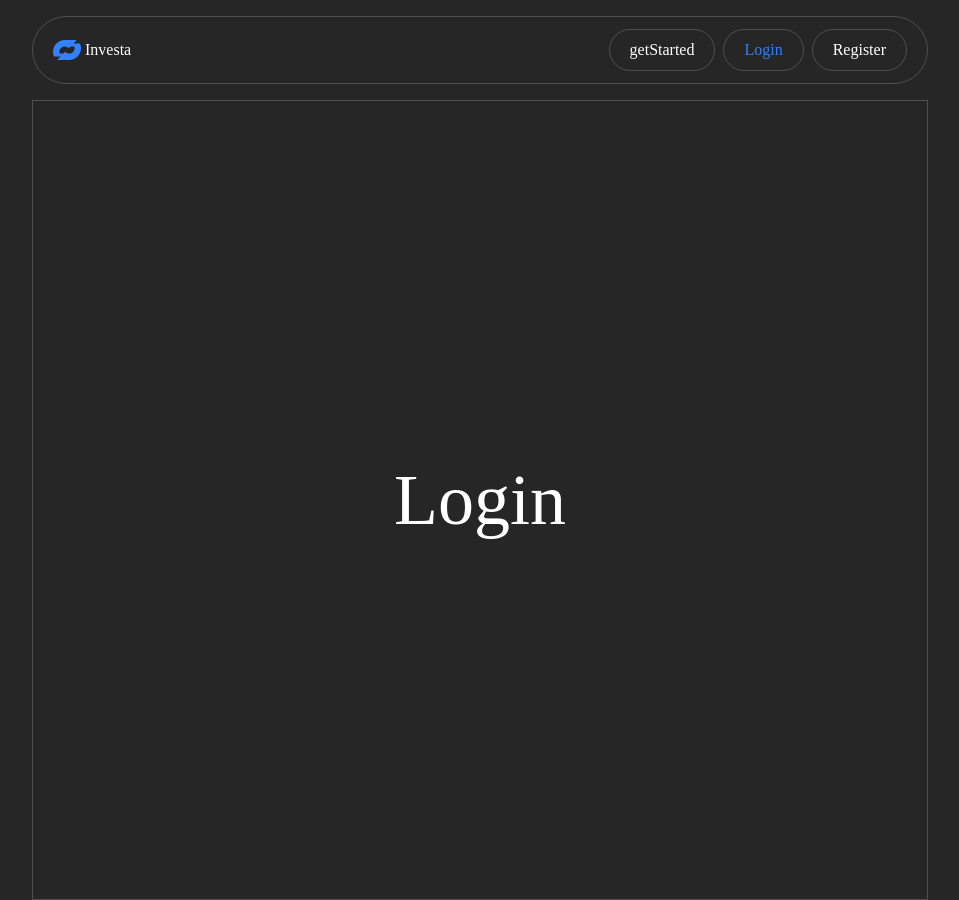
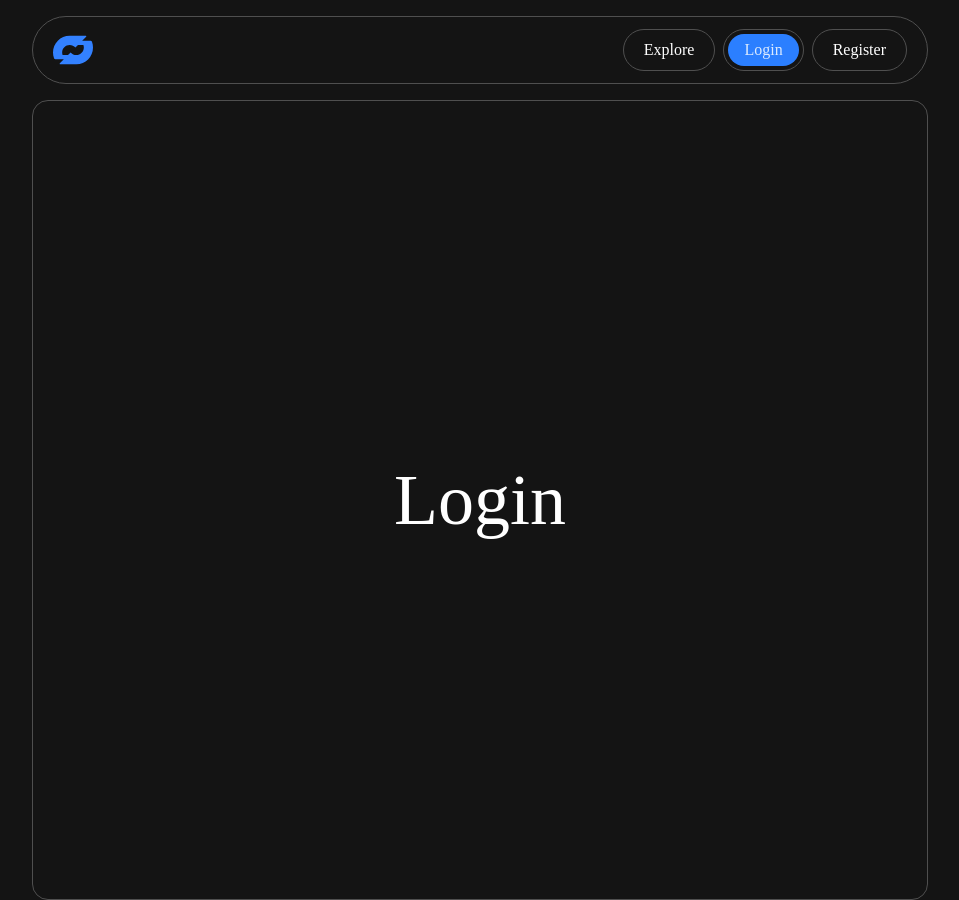
Before and after one commit to GauravShambharkar/Investa-FE, a React (Vite) app: page /signin in a window 1280 px wide. Shown: the whole page, without its empty margins (160-1119 px from the left). Built offline with nearby package versions, Linux system fonts and the light colour scheme; no server answers.

Commit message:
ChangedComponent

```diff
--- a/src/App.tsx
+++ b/src/App.tsx
@@ -3,7 +3,7 @@ import Navbar from "./components/Navbar/Navbar";
 export default function App() {
   return (
     <>
-      <div className="w-full min-h-screen bg-[#262626] text-white">
+      <div className="w-full min-h-screen bg-[#141414] text-white">
         <Navbar />
       </div>
     </>
--- a/src/components/Auth/login/Login.tsx
+++ b/src/components/Auth/login/Login.tsx
@@ -6,7 +6,7 @@ const Login = () => {
   }, []);
   return (
     <>
-      <div className="allcenter border w-[70%] h-screen mx-auto text-7xl ">
+      <div className="allcenter rounded-2xl border w-[70%] h-screen mx-auto text-7xl ">
         Login
       </div>
     </>
--- a/src/components/Auth/register/Register.tsx
+++ b/src/components/Auth/register/Register.tsx
@@ -6,7 +6,7 @@ const Register = () => {
   }, []);
 
   return (
-    <div className="allcenter border w-[70%] h-screen mx-auto text-7xl">
+    <div className="allcenter rounded-2xl border w-[70%] h-screen mx-auto text-7xl">
       Register
     </div>
   );
--- a/src/components/getStarted/IsNotInvestedStock.tsx
+++ b/src/components/Explore/MarketAnalysis.tsx
@@ -1,12 +1,12 @@
 import React from "react";
 
-type IsNotInvestedStockProps = {
+type MarketAnalysisProps = {
   setpaymentGateway: React.Dispatch<React.SetStateAction<boolean>>;
   setSelectedStock: React.Dispatch<React.SetStateAction<string>>;
   item: { stock: string; invested: boolean };
 };
 
-const IsNotInvestedStock: React.FC<IsNotInvestedStockProps> = ({
+const MarketAnalysis: React.FC<MarketAnalysisProps> = ({
   setpaymentGateway,
   setSelectedStock,
   item,
@@ -14,7 +14,7 @@ const IsNotInvestedStock: React.FC<IsNotInvestedStockProps> = ({
   return (
     <>
       <p className="text-sm text-gray-500 mt-1">
-        Connect your payment method to invest in this stock.
+        Ask AI what market speaking about {item.stock}.
       </p>
 
       <button
@@ -25,10 +25,10 @@ const IsNotInvestedStock: React.FC<IsNotInvestedStockProps> = ({
         }}
         className="mt-2 text-white cursor-pointer px-4 py-1.5 border border-blue-500 rounded-full hover:bg-blue-500 hover:text-white transition-all duration-300 inset-shadow-blue-500 inset-shadow-sm ease-in-out"
       >
-        Continue payment setup
+        Continue Market Analysis
       </button>
     </>
   );
 };
 
-export default IsNotInvestedStock;
+export default MarketAnalysis;
--- a/src/components/getStarted/StockFeed.tsx
+++ b/src/components/Explore/StockFeed.tsx
@@ -2,8 +2,8 @@ import { useState } from "react";
 import { IoSparklesOutline } from "react-icons/io5";
 import { IoIosArrowDown } from "react-icons/io";
 import PaymentGateway from "../paymentGateway/PaymentGateway";
-import IsNotInvestedStock from "./IsNotInvestedStock";
 import axios from "axios";
+import MarketAnalysis from "./MarketAnalysis";
 const StockFeed = () => {
   // Store the index of the currently opened stock
   const [openIndex, setOpenIndex] = useState<number | null>(null);
@@ -103,26 +103,13 @@ const StockFeed = () => {
                       <h2 className="text-2xl mt-2 font-semibold">
                         {item.stock}
                       </h2>
-
-                      {!item.invested ? (
                       <>
-                          <IsNotInvestedStock
+                        <MarketAnalysis
                           setpaymentGateway={setpaymentGateway}
                           setSelectedStock={setSelectedStock}
                           item={item}
                         />
                       </>
-                      ) : (
-                        <div className="p-3 w-full text-center">
-                          <h3 className="text-lg text-green-300 font-semibold mb-2">
-                            Invested Stocks
-                          </h3>
-                          {/* Future stock list here */}
-                          <p className="text-sm text-gray-500">
-                            This is your invested stock details.
-                          </p>
-                        </div>
-                      )}
                     </div>
                   </div>
                 )}
@@ -164,25 +151,13 @@ const StockFeed = () => {
                   <span className="w-full border-t border-dashed"></span>
                   <h2 className="text-2xl mt-2 font-semibold">{item.stock}</h2>
 
-                  {!item.invested ? (
                   <>
-                      <IsNotInvestedStock
+                    <MarketAnalysis
                       setpaymentGateway={setpaymentGateway}
                       setSelectedStock={setSelectedStock}
                       item={item}
                     />
                   </>
-                  ) : (
-                    <div className="p-3 w-full text-center ">
-                      <h3 className="text-lg text-green-300 font-semibold mb-2">
-                        Invested Stocks
-                      </h3>
-                      {/* Future stock list here */}
-                      <p className="text-sm text-gray-500">
-                        This is your invested stock details.
-                      </p>
-                    </div>
-                  )}
                 </div>
               </div>
             )}
--- a/src/components/Navbar/Navbar.tsx
+++ b/src/components/Navbar/Navbar.tsx
@@ -6,9 +6,8 @@ const Navbar = () => {
     <>
       <div className="w-[70%] h-25 mx-auto  flex flex-col justify-center max-[850px]:w-[90%] ">
         <div className="flex items-center justify-between border px-5 py-3 rounded-full ">
-          <NavLink to="/" className="flex gap-1 items-center">
-            <img src="investa.svg" alt="InvestaLogo" className="size-7" />
-            Investa
+          <NavLink to="/" className="flex items-center">
+            <img src="investa.svg" alt="InvestaLogo" className="size-10" />
           </NavLink>
 
           {/* right side navigation elements */}
@@ -16,14 +15,14 @@ const Navbar = () => {
           <div className="flex gap-2  max-[550px]:hidden">
             <div className="border p-1 ycenter rounded-full ">
               <NavLink
-                to="/getStarted"
+                to="/explore"
                 className={({ isActive }) =>
                   isActive
-                    ? "text-blue-500 transition-all ease-in-out duration-250 px-4 py-1 rounded-full ycenter"
+                    ? "text-blue-100 bg-blue-500 transition-all ease-in-out duration-250 px-4 py-1 rounded-full ycenter"
                     : "text-[white] transition-all ease-in-out duration-250 px-4 py-1 ycenter rounded-full hover:bg-[#dfdfdf52] "
                 }
               >
-                getStarted
+                Explore
               </NavLink>
             </div>
             <div className="border p-1 ycenter rounded-full ">
@@ -31,7 +30,7 @@ const Navbar = () => {
                 to="/signin"
                 className={({ isActive }) =>
                   isActive
-                    ? "text-blue-500 transition-all ease-in-out duration-250 px-4 py-1 rounded-full ycenter"
+                    ? "text-blue-100 bg-blue-500 transition-all ease-in-out duration-250 px-4 py-1 rounded-full ycenter"
                     : "text-[white] transition-all ease-in-out duration-250 px-4 py-1 ycenter rounded-full hover:bg-[#dfdfdf52] "
                 }
               >
@@ -43,7 +42,7 @@ const Navbar = () => {
                 to="/signup"
                 className={({ isActive }) =>
                   isActive
-                    ? "text-blue-500 transition-all ease-in-out duration-250 px-4 py-1 rounded-full ycenter"
+                    ? "text-blue-100 bg-blue-500 transition-all ease-in-out duration-250 px-4 py-1 rounded-full ycenter"
                     : "text-[white] transition-all ease-in-out duration-250 px-4 py-1 ycenter rounded-full hover:bg-[#dfdfdf52] "
                 }
               >
--- a/src/components/routing/Routing.tsx
+++ b/src/components/routing/Routing.tsx
@@ -2,14 +2,14 @@ import { Route, Routes } from "react-router-dom";
 import Register from "../Auth/register/Register";
 import Login from "../Auth/login/Login";
 import Home from "../Home/Home";
-import GetStarted from "../getStarted/GetStarted";
+import GetStarted from "../Explore/Explore";
 
 const Routing = () => {
   return (
     <>
       <Routes>
         <Route path="/" element={<Home />}></Route>
-        <Route path="/getStarted" element={<GetStarted />}></Route>
+        <Route path="/explore" element={<GetStarted />}></Route>
         <Route path="/signup" element={<Register />}></Route>
         <Route path="/signin" element={<Login />}></Route>
       </Routes>
--- a/tsconfig.json
+++ b/tsconfig.json
@@ -10,7 +10,7 @@
   ],
 
   "compilerOptions": {
-    "baseUrl": ".",
+    "baseUrl": "",
     "paths": {
       "@/*": ["./src/*"]
     }
```
Also changed, not shown: src/components/Explore/Explore.tsx (renamed from src/components/getStarted/GetStarted.tsx, +4 -4 lines), src/components/Explore/InvestedStocks/InvestedStocks.tsx (renamed from src/components/getStarted/InvestedStocks.tsx), src/components/Explore/Profile/Profile.tsx (renamed from src/components/getStarted/Profile.tsx). Lines whose indentation alone changed are shown as unchanged.
